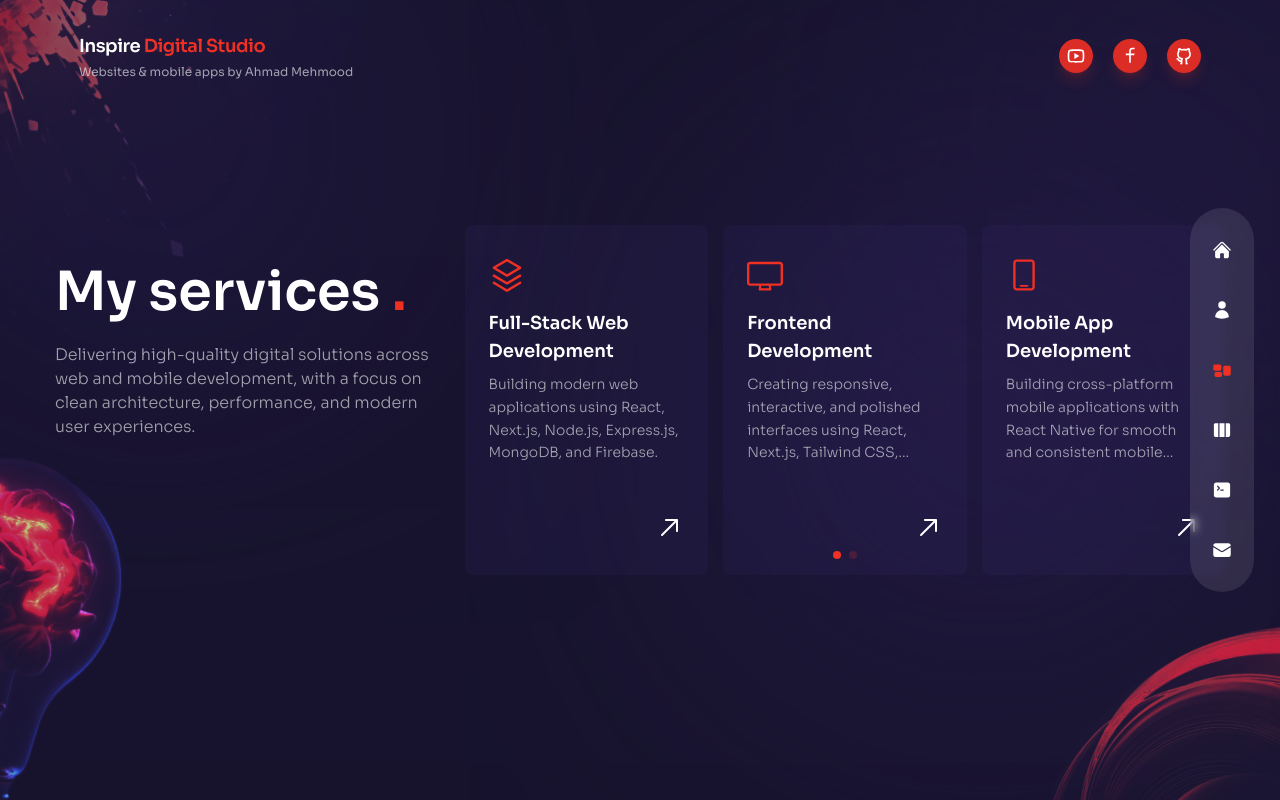
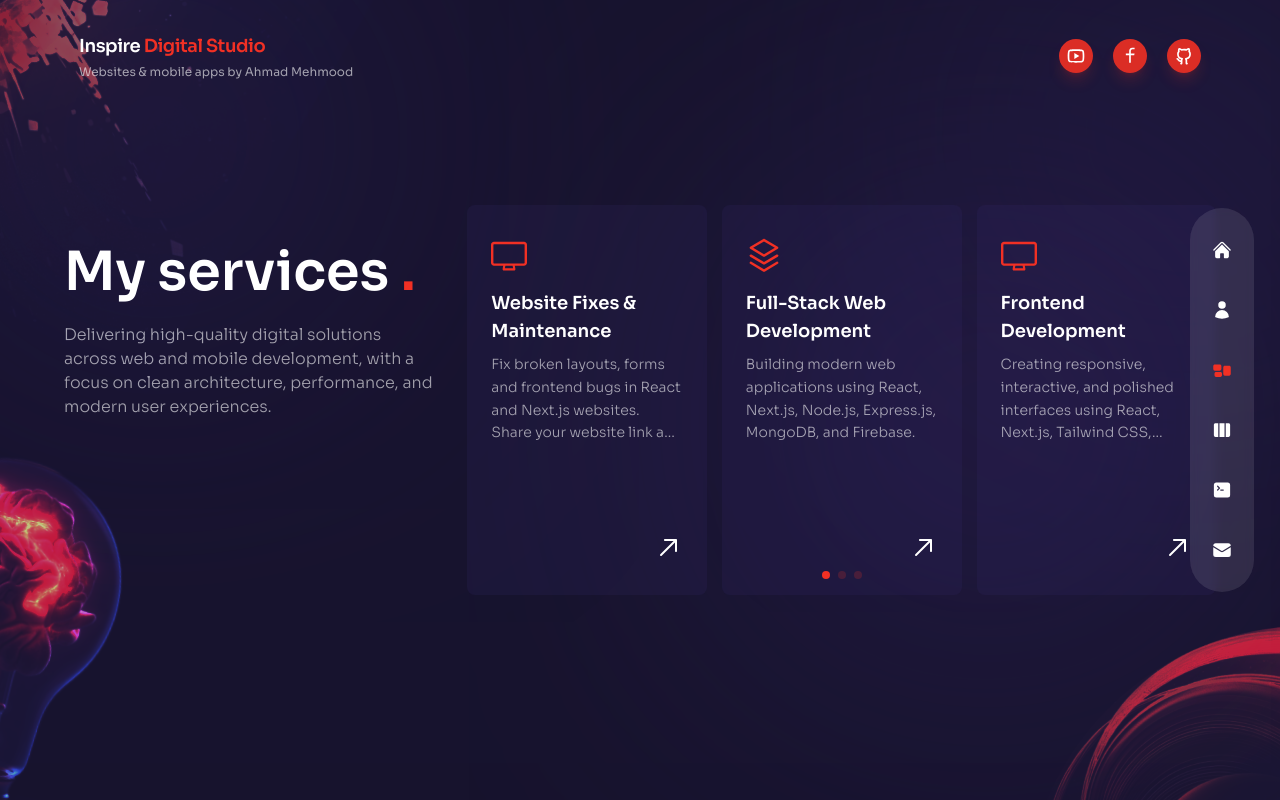
Before and after one commit to ahmedmahmood3839-star/portfolio, a Next.js app: page /services in a window 1280 px wide. Built offline with nearby package versions, Linux system fonts and the light colour scheme.

Commit message:
Add website fixes service and working inquiry links

```diff
--- a/components/ServiceSlider.jsx
+++ b/components/ServiceSlider.jsx
@@ -1,3 +1,4 @@
+import Link from "next/link";
 import {
   RxDesktop,
   RxMobile,
@@ -13,6 +14,7 @@ import "swiper/css/free-mode";
 import "swiper/css/pagination";
 
 export const serviceData = [
+  { Icon: RxDesktop, title: "Website Fixes & Maintenance", description: "Fix broken layouts, forms and frontend bugs in React and Next.js websites. Share your website link and the problem for a scoped quote." },
   {
     Icon: RxLayers,
     title: "Full-Stack Web Development",
@@ -61,11 +63,11 @@ const ServiceSlider = () => {
       }}
       modules={[FreeMode, Pagination]}
       freeMode
-      className="h-[260px] sm:h-[350px]"
+      className="h-[390px] pb-10"
     >
       {serviceData.map((item, i) => (
         <SwiperSlide key={i}>
-          <div className="bg-[rgba(65,47,123,0.15)] h-full min-h-[220px] sm:min-h-[290px] rounded-lg px-6 py-6 sm:py-8 flex flex-col justify-between group cursor-pointer hover:bg-[rgba(89,65,169,0.15)] transition-all duration-300">
+          <Link href="/contact" aria-label={`Discuss ${item.title}`} className="bg-[rgba(65,47,123,0.15)] h-full min-h-[220px] sm:min-h-[290px] rounded-lg px-6 py-6 sm:py-8 flex flex-col justify-between group cursor-pointer hover:bg-[rgba(89,65,169,0.15)] transition-all duration-300">
             {/* top: icon & title */}
             <div>
               {/* icon */}
@@ -91,7 +93,7 @@ const ServiceSlider = () => {
                 aria-hidden
               />
             </div>
-          </div>
+          </Link>
         </SwiperSlide>
       ))}
     </Swiper>
--- a/pages/services/index.jsx
+++ b/pages/services/index.jsx
@@ -7,9 +7,9 @@ import { fadeIn } from "../../variants";
 
 const Services = () => {
   return (
-    <div className="h-full bg-primary/30 py-36 flex items-center">
+    <div className="min-h-full bg-primary/30 pt-44 pb-28 md:py-36 flex items-center">
       <Circles />
-      <div className="container mx-auto">
+      <div className="container mx-auto px-4 sm:px-6">
         <div className="flex flex-col xl:flex-row gap-x-8">
           {/* text */}
           <div className="text-center flex xl:w-[30vw] flex-col lg:text-left mb-4 xl:mb-0">
```
